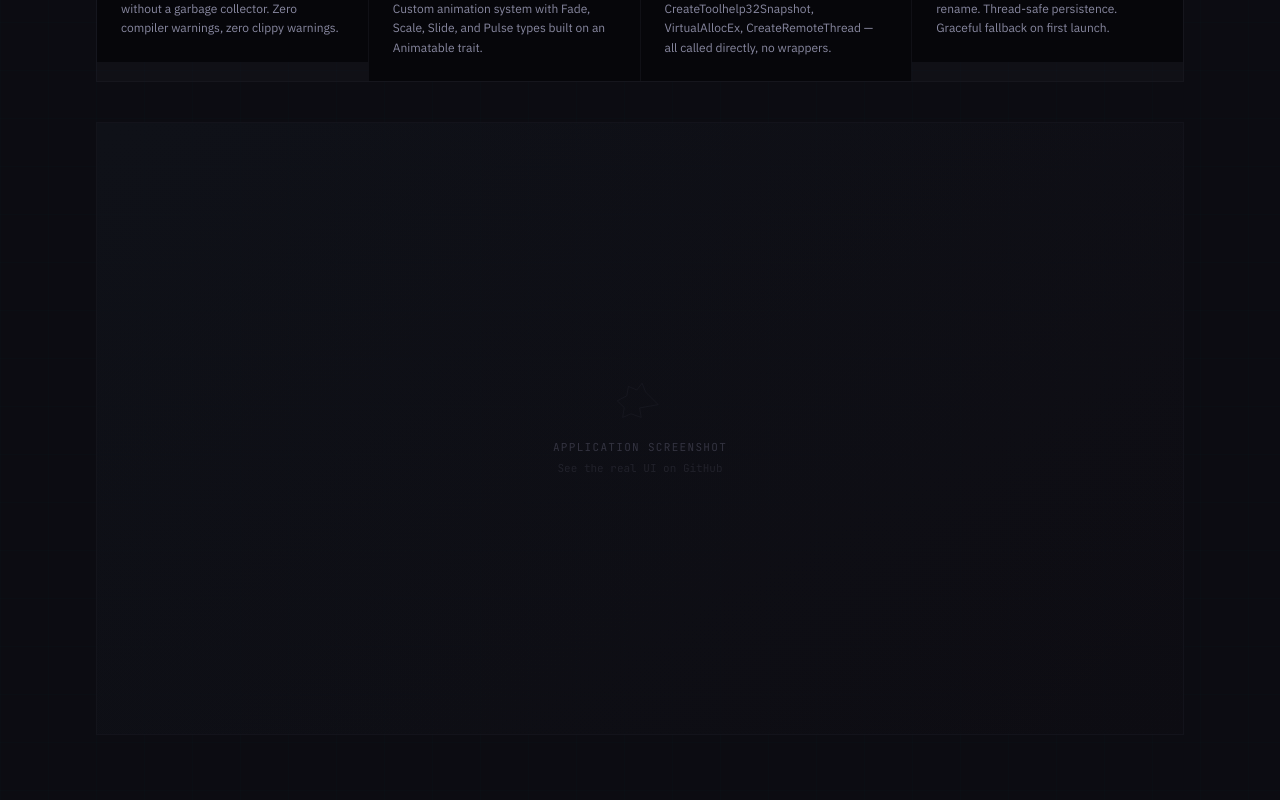
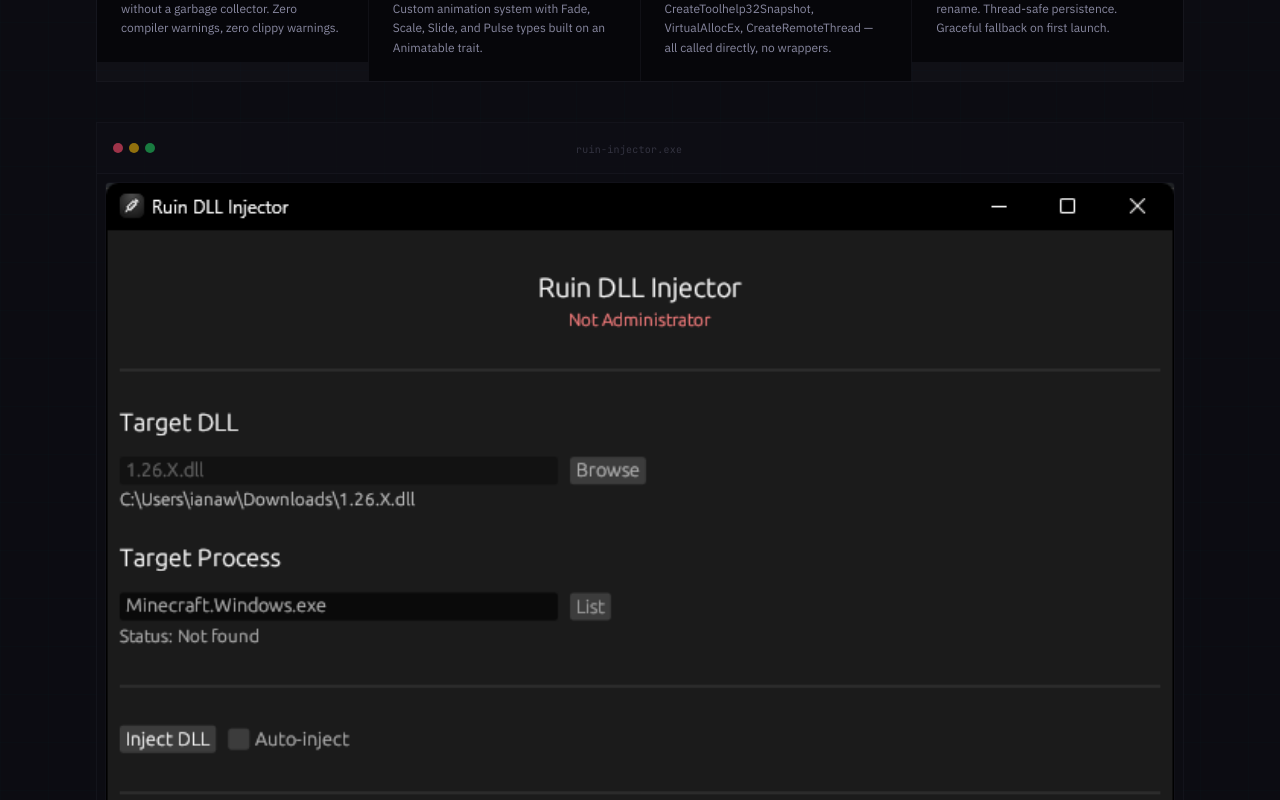
Before and after one commit to Ian-bug/ruin-injector-website, a Next.js app: page /en in a window 1280 px wide. Shown: the part 3420-4220 px from the top of the page. Built offline with nearby package versions, Linux system fonts and the light colour scheme; no server answers.

Commit message:
Replace placeholder with real app screenshot in tech section

```diff
--- a/components/sections/Technical.tsx
+++ b/components/sections/Technical.tsx
@@ -2,6 +2,7 @@
 
 import { useTranslations } from 'next-intl';
 import ScrollReveal from '@/components/ui/ScrollReveal';
+import Image from 'next/image';
 
 const TECH_KEYS = ['rust', 'egui', 'windowsRs', 'serdeDirs'] as const;
 
@@ -47,26 +48,38 @@
         </div>
 
         <ScrollReveal delay={0.3}>
-          <div className="mt-10 border border-border/40 bg-bg-secondary/50 overflow-hidden relative">
-            <div className="aspect-video flex items-center justify-center flex-col gap-3 relative overflow-hidden">
-              <div className="absolute inset-0 bg-gradient-to-br from-bg-tertiary/50 to-bg-secondary/50" />
-              <div className="absolute inset-0 opacity-30"
-                style={{
-                  background: 'linear-gradient(135deg, rgba(0,229,255,0.03), rgba(255,77,109,0.02))',
-                }}
-              />
+          <div className="mt-10 border border-border/40 bg-bg-secondary/50 overflow-hidden relative group">
+            <div className="flex items-center gap-2 px-4 py-3 border-b border-border/40 bg-bg-tertiary/30">
+              <div className="flex gap-1.5">
+                <div className="w-2.5 h-2.5 rounded-full bg-coral/60" />
+                <div className="w-2.5 h-2.5 rounded-full bg-yellow-500/60" />
+                <div className="w-2.5 h-2.5 rounded-full bg-green-500/60" />
+              </div>
+              <div className="flex-1 text-center">
+                <span className="text-[10px] font-mono text-txt-muted tracking-wide">ruin-injector.exe</span>
+              </div>
+              <div className="w-16" />
+            </div>
 
-              <svg className="w-12 h-12 text-txt-muted/30 relative z-10" viewBox="0 0 128 128" fill="none" xmlns="http://www.w3.org/2000/svg">
-                <path d="M112.5 68.3L78.8 34.6l-9.2-23.2L55.5 29.4 33.2 19.7l-4.4 25L3.5 58.3l18.5 17.8-4.3 26.4 22.3-9.7 27.3 9.7-4.3-25.3 49.5-8.9z" stroke="currentColor" strokeWidth="2" fill="none" />
-              </svg>
+            <div className="relative p-2">
+              <div className="absolute inset-0 bg-gradient-to-b from-accent/[0.02] to-transparent opacity-0 group-hover:opacity-100 transition-opacity duration-500 pointer-events-none" />
+              <div className="rounded overflow-hidden border border-border/30">
+                <Image
+                  src="/images/screenshot.png"
+                  alt="Ruin DLL Injector Interface"
+                  width={1200}
+                  height={800}
+                  className="w-full h-auto"
+                  priority
+                />
+              </div>
+            </div>
 
-              <div className="relative z-10 text-center">
-                <span className="text-[11px] font-mono text-txt-muted uppercase tracking-[0.12em] block">
-                  {t('visualPlaceholder')}
-                </span>
-                <span className="text-[11px] font-mono text-txt-muted/50 mt-1 block">
-                  {t('visualSubtext')}
-                </span>
+            <div className="px-4 py-2.5 border-t border-border/20 flex items-center justify-between">
+              <span className="text-[10px] font-mono text-txt-muted">Rust + egui</span>
+              <div className="flex items-center gap-1.5">
+                <span className="w-1.5 h-1.5 rounded-full bg-green-500/60" />
+                <span className="text-[10px] font-mono text-txt-tertiary">native</span>
               </div>
             </div>
           </div>
```
